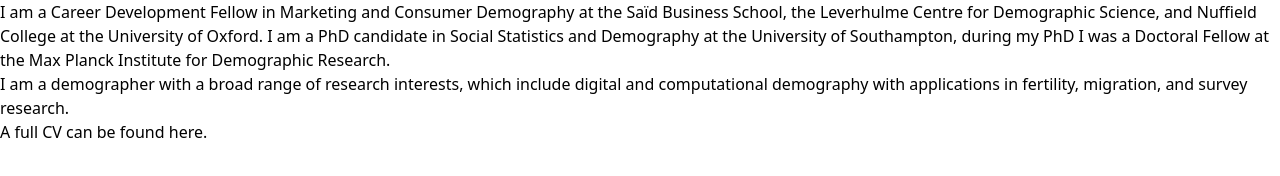
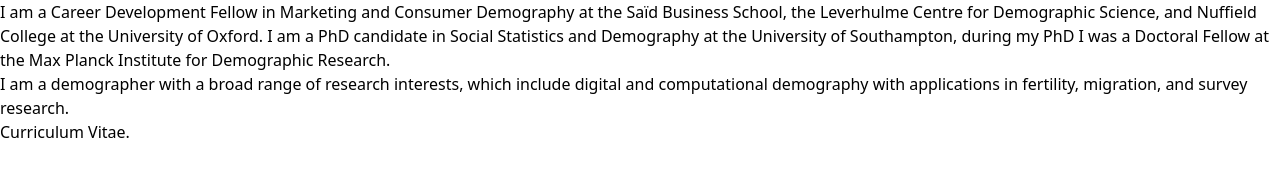
Before and after one commit to chiccorampazzo/website, a Gatsby site: page /about-me in a window 1280 px wide. Built offline with nearby package versions, Linux system fonts and the light colour scheme; Gatsby itself is replaced by a stand-in of ours.

Commit message:
update cv

```diff
--- a/src/pages/about-me.mdx
+++ b/src/pages/about-me.mdx
@@ -10,4 +10,4 @@
 
 I am a demographer with a broad range of research interests, which include digital and computational demography with applications in fertility, migration, and survey research.
 
-A full CV can be found [here](/assets/Francesco-Rampazzo-CV.pdf).
+[Curriculum Vitae](/assets/Francesco-Rampazzo-CV.pdf).
```
Also changed, not shown: 1 other file.
